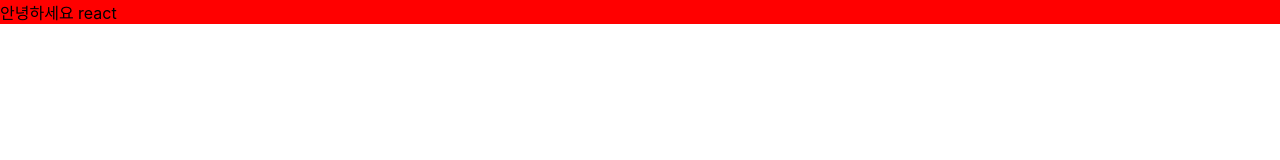
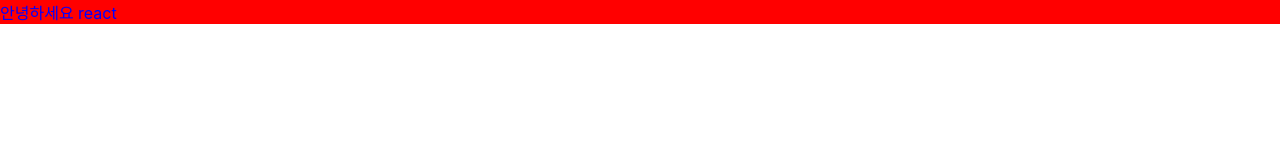
Before and after one commit to WhiteOwl314/LearnReact, a React (Create React App) app: page / in a window 1280 px wide. Shown: the top 160 px of the page. Built offline with nearby package versions, Linux system fonts and the light colour scheme.

Commit message:
component-props-style방법-2개이상

```diff
--- a/src/App.js
+++ b/src/App.js
@@ -4,7 +4,7 @@ import Hello from "./Hello";
 function App() {
   return (
       <>
-          <Hello name="react" color="red" backgroundColor="red"/>
+          <Hello name="react" color="blue" backgroundColor="red"/>
       </>
   );
 }
--- a/src/Hello.js
+++ b/src/Hello.js
@@ -1,7 +1,7 @@
 import React from "react";
 
-function Hello({ backgroundColor, name }) {
-    return <div style={{backgroundColor}}>안녕하세요 {name}</div>
+function Hello({ backgroundColor, name, color }) {
+    return <div style={{backgroundColor, color}}>안녕하세요 {name}</div>
 }
 
 export default Hello;
```
